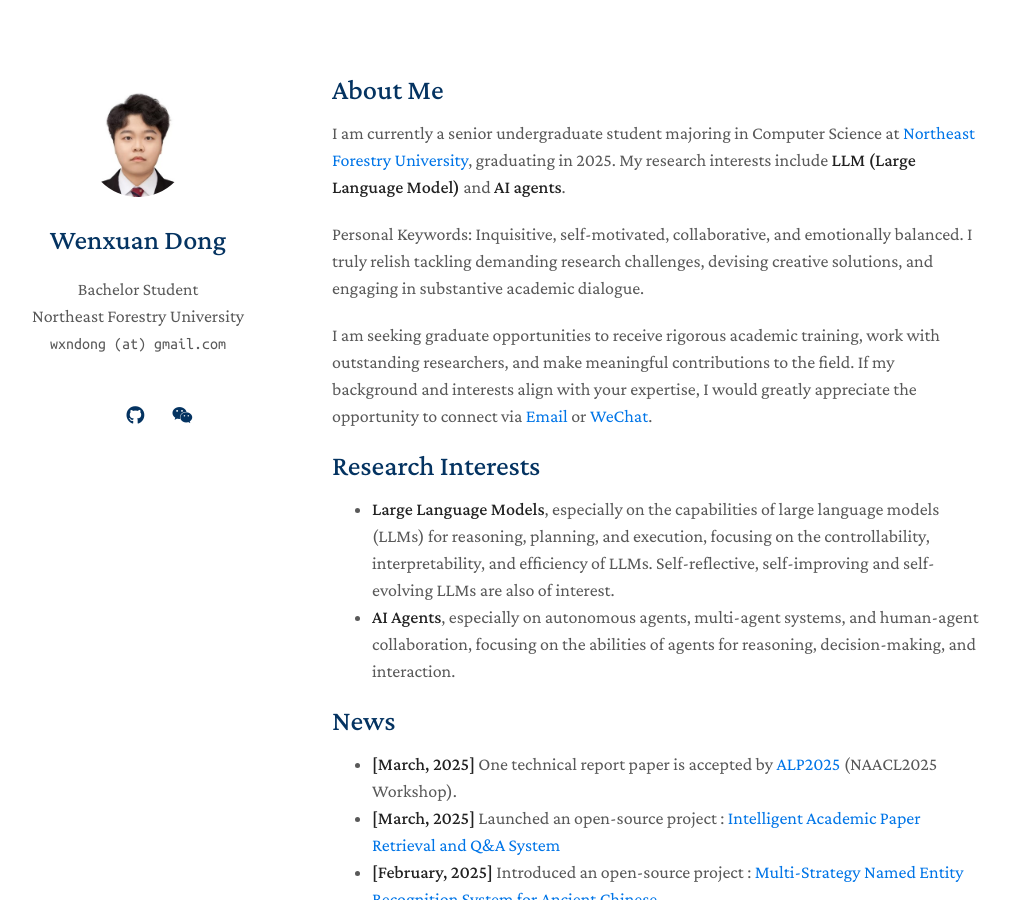
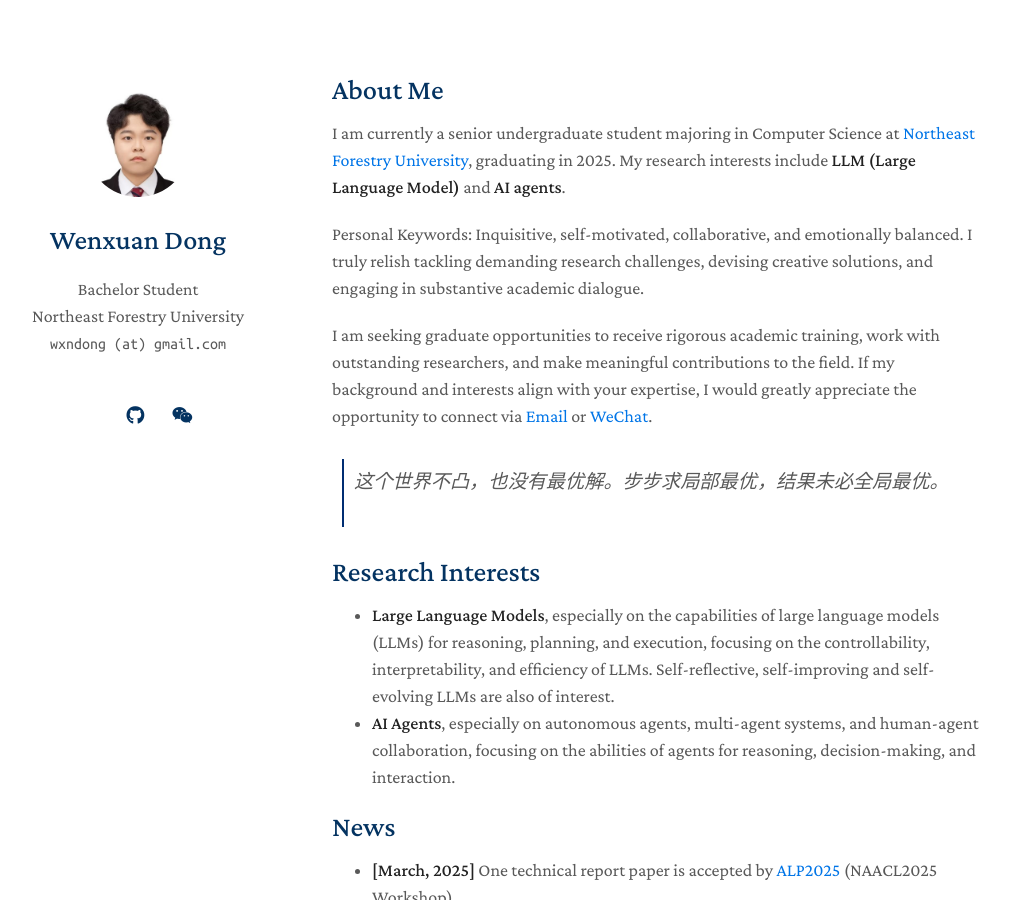
Before and after one commit to wxndong/wxndong.github.io, a Jekyll site: the page built from index.md, in a window 1280 px wide and 900 px high. Shown: the whole window, without its empty margins (138-1148 px from the left). Built offline with Jekyll 4.4.1, drawn with Linux system fonts in a browser that asks for light colours; nearby versions of some CDN libraries; a style sheet for code colours, icons or effects is not loaded.

Commit message:
Update intro.md

```diff
--- a/_includes/intro.md
+++ b/_includes/intro.md
@@ -5,6 +5,8 @@ I am currently a senior undergraduate student majoring in Computer Science at [N
 Personal Keywords: Inquisitive, self-motivated, collaborative, and emotionally balanced. I truly relish tackling demanding research challenges, devising creative solutions, and engaging in substantive academic dialogue.
 
 I am seeking graduate opportunities to receive rigorous academic training, work with outstanding researchers, and make meaningful contributions to the field. If my background and interests align with your expertise, I would greatly appreciate the opportunity to connect via [Email](mailto:wxndong@gmail.com) or [WeChat](assets/img/weixin.jpg).
+
+> 这个世界不凸，也没有最优解。步步求局部最优，结果未必全局最优。
 
 ## Research Interests
 
```
